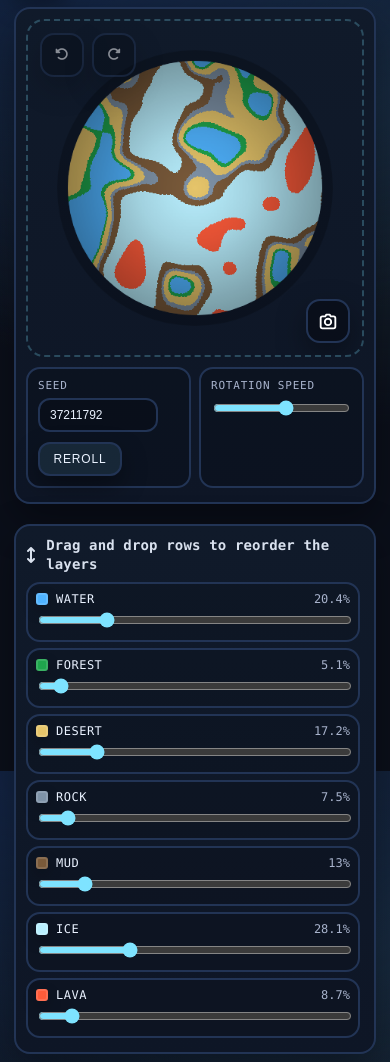
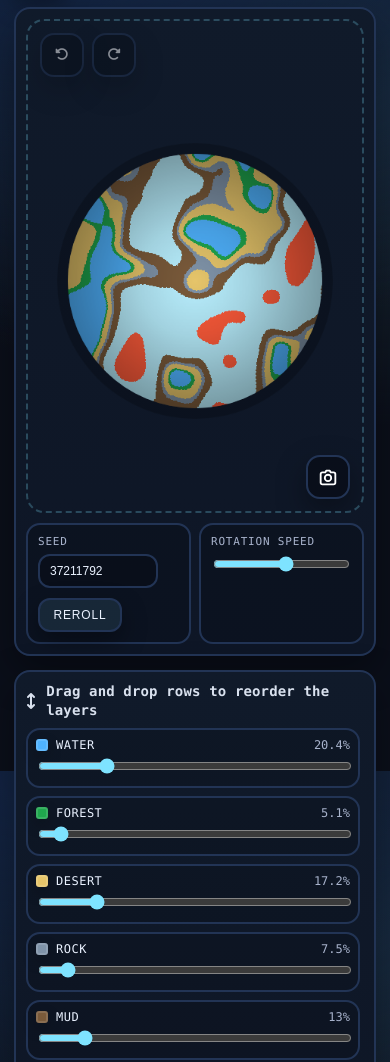
Before and after one commit to elblasy1986/elblasy, a website: page create-your-world/index.html in a window 390 px wide. Shown: the part 73-1135 px from the top of the page. Drawn offline with Linux system fonts and the light colour scheme.

Commit message:
Add files via upload

```diff
--- a/create-your-world/style.css
+++ b/create-your-world/style.css
@@ -91,7 +91,7 @@ h1{ margin:0; letter-spacing:1px; font-size:20px; line-height:1.2; }
   border: 2px dashed rgba(126,227,255,.25);
   border-radius: 18px;
   flex: 1;
-  /* REVERTED: Back to original 520px for Desktop */
+  /* DESKTOP HEIGHT (Original) */
   min-height: 520px;
   overflow: hidden;
 }
@@ -223,6 +223,8 @@ h1{ margin:0; letter-spacing:1px; font-size:20px; line-height:1.2; }
   min-height: 0;
   display:flex;
   flex-direction:column;
+  /* DESKTOP: Spread out layers to fill the box */
+  justify-content: space-between;
   gap: 6px;
   overflow:auto;
   padding-right: 4px;
@@ -335,30 +337,26 @@ input[type="range"]::-moz-range-thumb { cursor: pointer; }
 @media (max-width: 980px){
   .grid{
     grid-template-columns: 1fr;
-    gap: 20px; /* More breathing room between sections */
+    gap: 14px;
   }
 
-  /* MOBILE LAYOUT ADJUSTMENTS */
+  /* MOBILE SPECIFIC */
 
-  /* 1. Planet area shrinks to fit content exactly */
+  /* 1. Taller planet box + Padding to avoid overlap with buttons */
   .planet-wrap{
-    min-height: auto;
-    aspect-ratio: 1 / 1; /* Keep it roughly square */
+    min-height: 480px;
+    padding-top: 50px; /* Safe zone for top buttons */
+    padding-bottom: 20px;
   }
 
-  /* 2. Controls expand to show all sliders (no scroll inside box) */
-  .controls {
-    height: auto !important;
-  }
+  /* 2. Controls stack naturally */
+  .controls { height: auto !important; }
 
+  /* 3. Sliders pack normally on mobile (no need to spread out excessively) */
   .sliders {
-    overflow: visible; /* Let the body scroll */
+    justify-content: flex-start;
+    gap: 8px;
+    overflow: visible;
     min-height: auto;
-    flex: 0 0 auto; /* Do not stretch, just fit content */
-  }
-
-  /* 3. Ensure no empty space inside cards */
-  .planet-panel, .controls {
-    padding-bottom: 14px;
   }
 }
```
